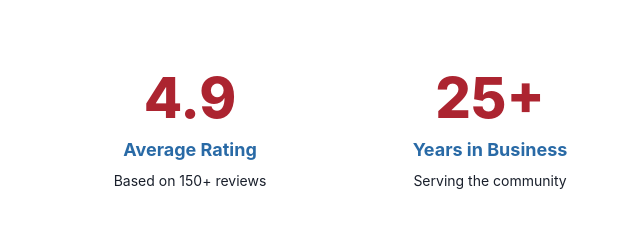
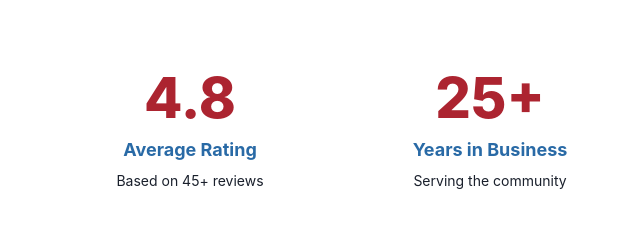
Before and after one commit to drautofelton/drautofelton.github.io, a plain HTML site: page reviews.html in a window 1280 px wide. Shown: the part 516-758 px from the top of the page, 0-640 px from the left. Drawn offline with Linux system fonts and the light colour scheme.

Commit message:
Update reviews.html

```diff
--- a/reviews.html
+++ b/reviews.html
@@ -46,9 +46,9 @@
         <div class="container">
             <div class="stats-grid">
                 <div class="stat-item">
-                    <div class="stat-number">4.9</div>
+                    <div class="stat-number">4.8</div>
                     <div class="stat-label">Average Rating</div>
-                    <div class="stat-sublabel">Based on 150+ reviews</div>
+                    <div class="stat-sublabel">Based on 45+ reviews</div>
                 </div>
                 <div class="stat-item">
                     <div class="stat-number">25+</div>
```
